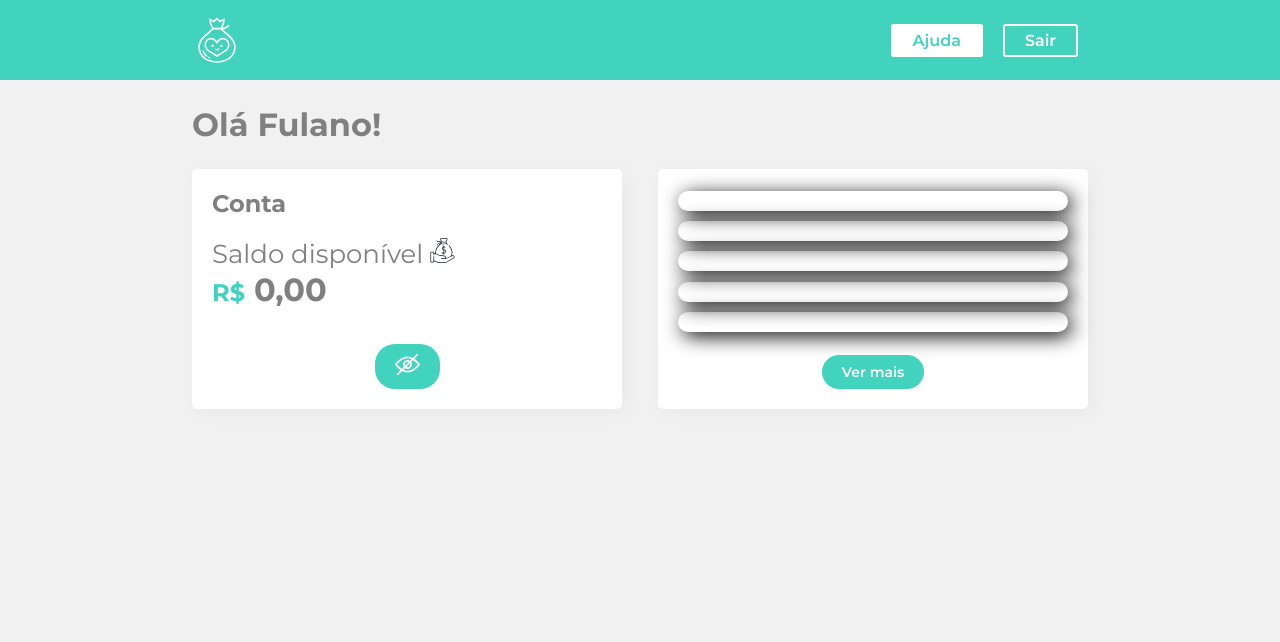
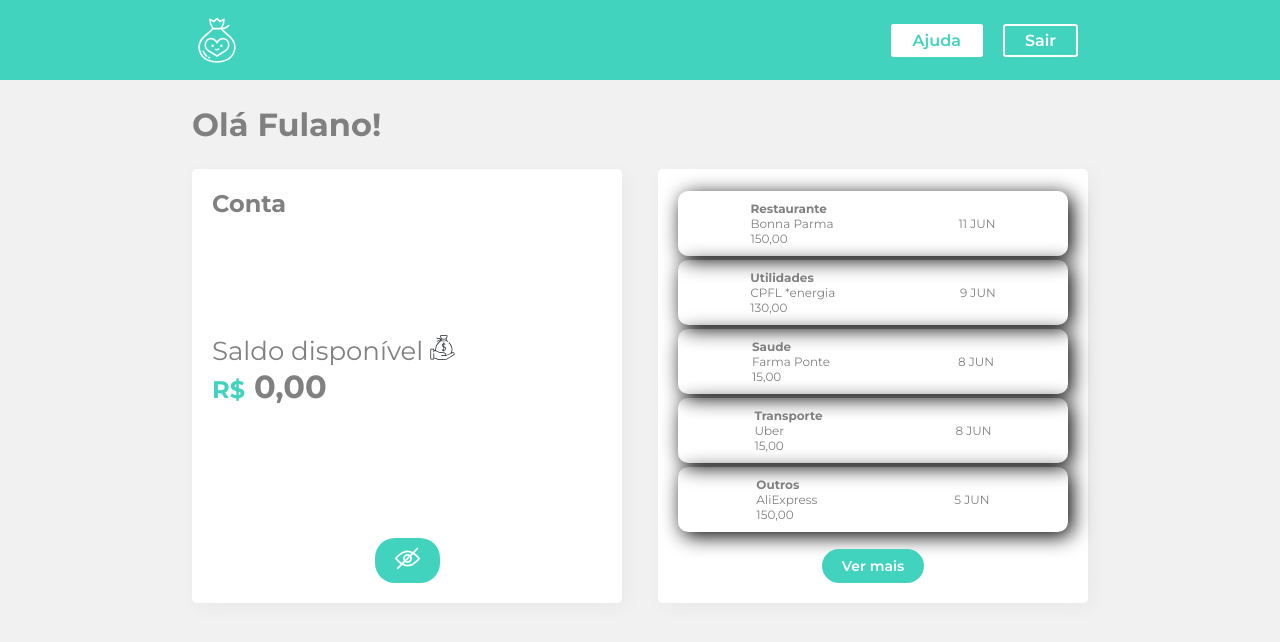
Before and after one commit to FabTrindade/account-statement, a React (Create React App) app: page / in a window 1280 px wide. Shown: the top 642 px of the page. Built offline with nearby package versions, Linux system fonts and the light colour scheme.

Commit message:
Adding info in each statement item.

```diff
--- /dev/null
+++ b/src/Components/Item/index.jsx
@@ -0,0 +1,22 @@
+import React from 'react';
+
+import styled from 'styled-components';
+
+const Item = styled.div`
+    display: flex;
+    flex-direction: column;
+
+    .text{
+        font-weight: bold;
+    }
+`;
+
+export default ({type, from, value}) => {
+    return (
+        <Item>
+            <span className='text'>{type}</span>
+            <span>{from}</span>
+            <span>{value}</span>
+        </Item>
+    )
+}
--- a/src/Components/Itens/index.jsx
+++ b/src/Components/Itens/index.jsx
@@ -1,5 +1,6 @@
 import React from 'react';
 import styled from 'styled-components';
+import Item from '../Item';
 
 const Itens = styled.div`
     box-shadow: 4px 4px 20px 0px rgba(0, 0, 0, 1);
@@ -12,6 +13,9 @@
     font-size: 12px;
 `;
 
-export default () => {
-    return <Itens></Itens>;
+export default (props) => {
+    return <Itens>
+        <Item {...props}/>
+        <span>{props.date}</span>
+    </Itens>;
 };
```
